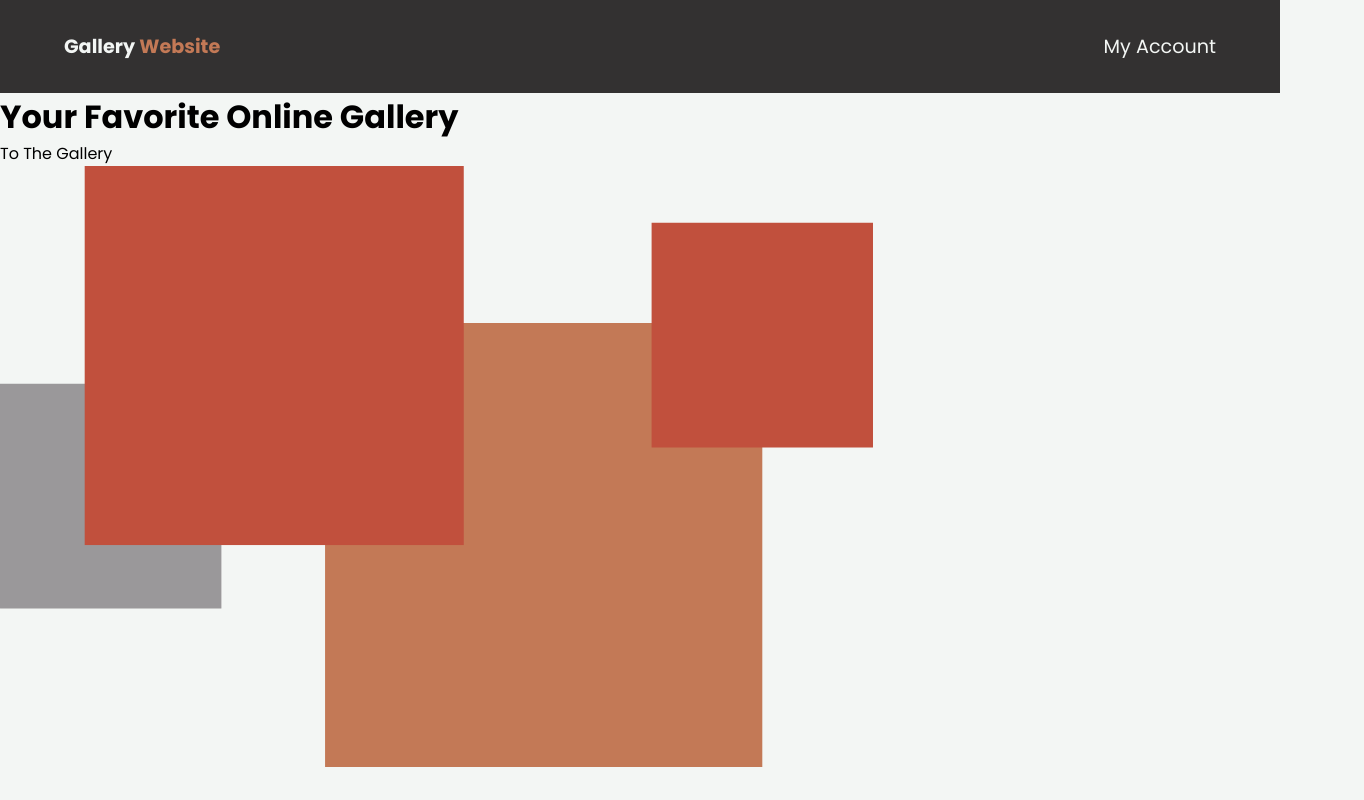
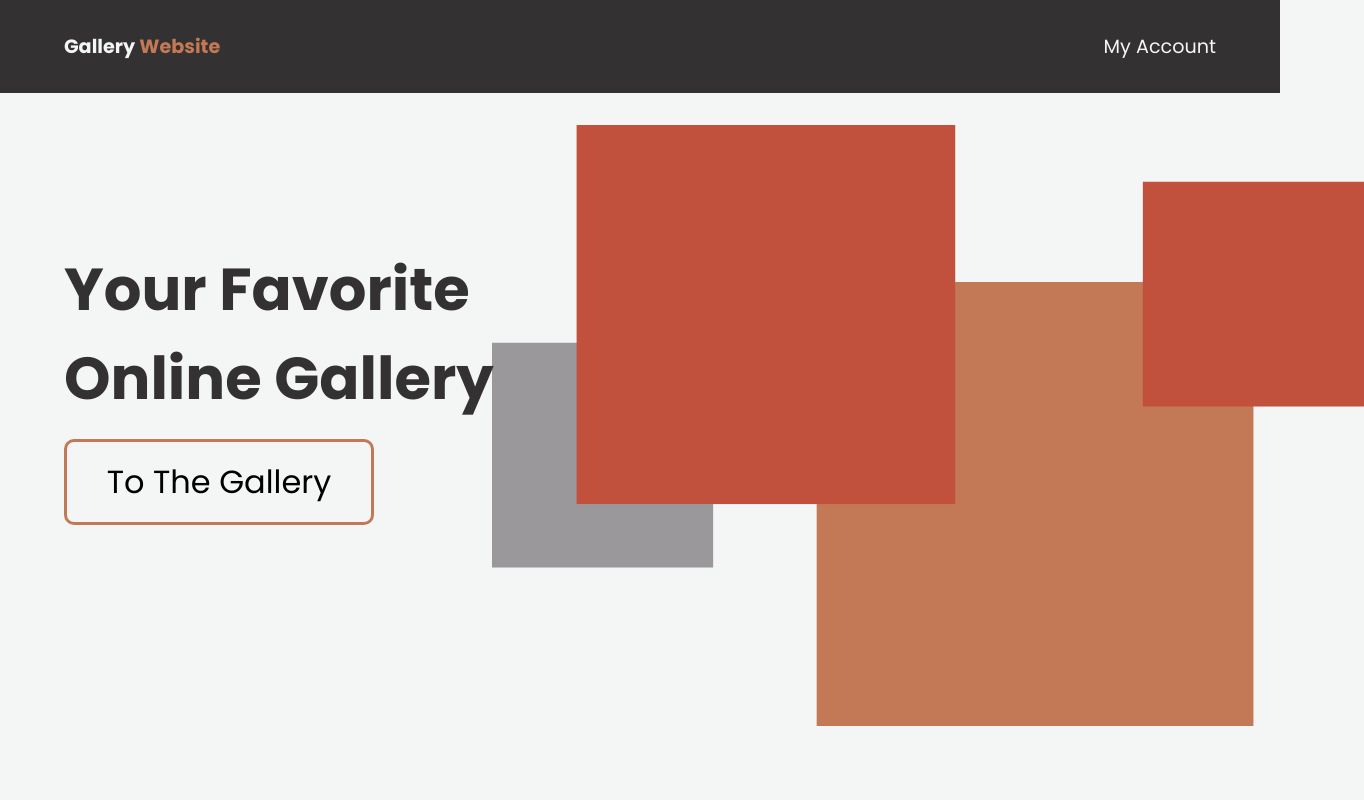
Before and after one commit to barbodGarsha/Gallery-Website, a plain HTML site: page index.html in a window 1280 px wide. Shown: the whole page, 1364 px wide, since content can reach past the window. Drawn offline with Linux system fonts and the light colour scheme.

Commit message:
finished the hero block

```diff
--- a/css/main.scss
+++ b/css/main.scss
@@ -9,7 +9,13 @@ $color-05: #F3F6F4;
 $white-space-01: 4rem;
 $white-space-02: 2rem;
 
+$font-size-XXL: 3.7rem;
+$font-size-XL: 2rem;
 $font-size-L: 1.2rem;
+
+$border-radius-01: 10px;
+
+$bottom-margin-S: 1rem;
 
 //RESET EVERYTHING-----------------------------------------------
 body {
@@ -40,6 +46,7 @@ li {
 //--------------------------------------------------------------------------------
 
 .header {
+    width: 100%;
     background-color: $color-01;
 
     .header__container {
@@ -68,3 +75,52 @@ li {
         color: $color-02;
     }
 }
+
+
+.hero {
+    width: 100%;
+    background-color: $color-05 ;
+
+    .hero__container {
+        padding: $white-space-02 $white-space-01;
+        display: flex;
+    }
+    .hero__welcome {
+        width: 50%;
+        display: flex;
+        flex-direction: column;
+        justify-content: center;
+        margin-bottom: 5rem;
+        .hero__welcome-txt {
+            color: $color-01;
+            font-weight: bold;
+            font-size: $font-size-XXL;
+            margin-bottom: $bottom-margin-S;
+        }
+
+        .hero__to-the-gallery_btn {
+            cursor: pointer;
+            width: 17rem;
+            border: 3px solid $color-02;
+            border-radius: $border-radius-01;
+            padding: 1rem;
+        }
+
+        .hero__to-the-gallery_btn:hover {
+            background-color: $color-02;
+        }
+
+        .hero__to-the-gallery_btn__txt {
+            text-align: center;
+            font-size: $font-size-XL;
+        }
+
+    }
+
+    .hero__design {
+        width: 50%;
+        display: flex;
+        justify-content: center;
+        align-items: center;
+    }
+}
--- a/index.html
+++ b/index.html
@@ -17,8 +17,9 @@
     </div>
 
     <div class="hero">
+        <div class="hero__container">
             <div class="hero__welcome">
-            <h1 class="hero__welcome_txt">Your Favorite Online Gallery</h1>
+                <h1 class="hero__welcome-txt">Your Favorite <br class="Hero__welcome-txt__new-line"> Online Gallery</h1>
                 <div class="hero__to-the-gallery_btn">
                     <p class="hero__to-the-gallery_btn__txt">To The Gallery</p>
                 </div>
@@ -27,6 +28,7 @@
                 <img src="images/hero-design.svg" alt="Hero Design" class="hero__design-img">
             </div>
         </div>
+    </div>
 
     <div class="footer">
 
```
Also changed, not shown: css/main.css, 1 other file. Lines whose indentation alone changed are shown as unchanged.
